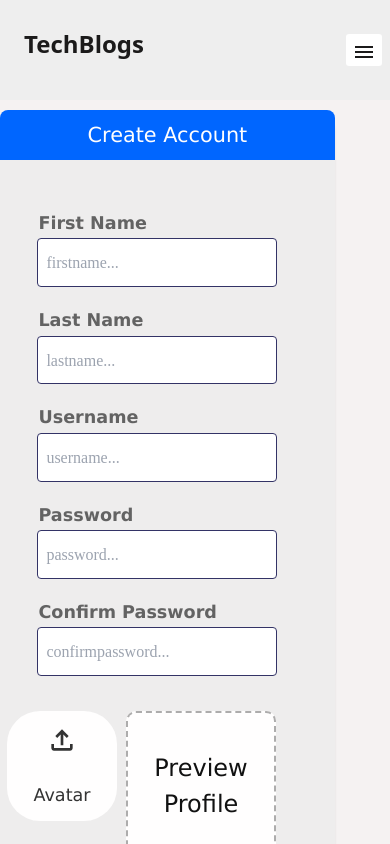
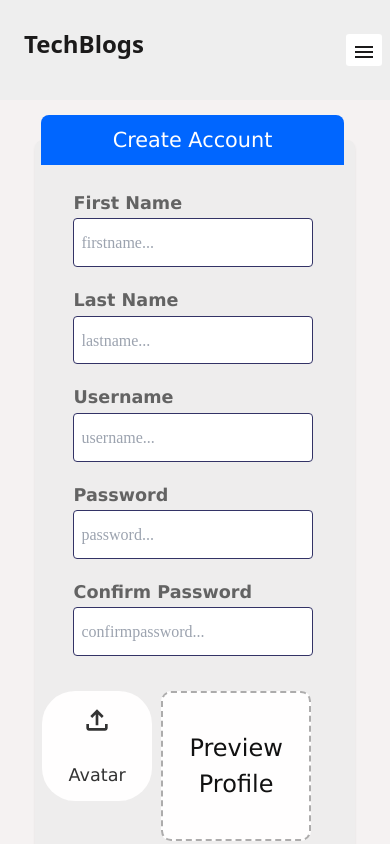
Before and after one commit to TalibehSerignKebbeh/blogsite, a React (Vite) app: page /register in a window 390 px wide. Built offline with nearby package versions, Linux system fonts and the light colour scheme.

Commit message:
commit msg 1

```diff
--- a/src/components/Blog/blogcard.css
+++ b/src/components/Blog/blogcard.css
@@ -55,6 +55,11 @@
     text-align: start;
     color: var(--text-color);
 }
+
+.blog-link>.blog-title{
+    font-size: 1.5rem;
+}
+
 .blog-title::first-letter{
     text-transform: capitalize;
 }
--- a/src/components/Blog/viewblog.css
+++ b/src/components/Blog/viewblog.css
@@ -15,6 +15,8 @@
     padding: 20px 30px;
     font-size: 20px;
     box-shadow: 7px 31px 70px 0px rgba(0,0,0,0.1);
+    overflow-wrap: break-word;
+    overflow-x: hidden !important;
 }
 
 .comments_section{
@@ -38,6 +40,11 @@
 code {
       background-color: rgba(#616161, 0.1);
       color: #616161;
+      max-width: -moz-fit-content !important;
+      max-width: fit-content !important;
+      width: auto;
+
+
     }
     pre {
       background: #0d0d0d;
--- a/src/components/Navigation/NavLi.jsx
+++ b/src/components/Navigation/NavLi.jsx
@@ -5,12 +5,14 @@ import './navlink.css'
 import NavigateNextIcon from '@mui/icons-material/NavigateNext';
 
 const NavLi = ({ title, path, children }) => {
-    // console.log(children);
+
     let childrenHeight = 0;
     if (children?.length) {
-        childrenHeight = children?.length * 26;
+        childrenHeight = children?.length * 30;
     }
     const [isExpanded, setisExpanded] = useState(false);
+
+
     return (<li id=''
         className={`main-list ${isExpanded ? 'active' : ''}`}>
         {children?.length ?
@@ -18,9 +20,14 @@ const NavLi = ({ title, path, children }) => {
                 <button onClick={() => setisExpanded(!isExpanded)}
                     className='nav-title-btn'>
                     <span className='expand-title'>{title}</span>
-                    <span className='icon'><NavigateNextIcon fontSize='small'/></span></button>
+                    <span className='icon'>
+                        <NavigateNextIcon fontSize='small' />
+                    </span>
+                </button>
                 <ul style={{
                     height: isExpanded ? `${childrenHeight}px` : '0px',
+                    paddingTop:isExpanded? '6px':'0px',
+                    paddingBottom:isExpanded? '6px':'0px',
 
                 }}
                     className={`child-links ${isExpanded ? 'active' : ''}`}>
--- a/src/components/Navigation/navlink.css
+++ b/src/components/Navigation/navlink.css
@@ -77,6 +77,9 @@
     right: 20px;
     transition: height .5s ease;
 }
+.child-links>li{
+    width: 100%;
+}
 
 .child-links.active{
     /* padding:14px 0px 14px 0px; */
--- a/src/components/Preview.jsx
+++ b/src/components/Preview.jsx
@@ -114,7 +114,7 @@ export const BlogContainer = styled.div`
     h5,
     h6 {
       line-height: 1.1;
-      margin-top:10px;
+      margin-top:15px;
   color:var(--text-color);
    text-align:start;
     }
@@ -146,9 +146,11 @@ export const BlogContainer = styled.div`
     pre {
       background: #0d0d0d;
       color: #fff;
-      font-family: "JetBrainsMono", monospace;
+      ${'' /* font-family: "JetBrainsMono", monospace; */}
       padding: 0.75rem 1rem;
       border-radius: 0.5rem;
+      margin-top:10px;
+  margin-bottom:10px;
       code {
         color: inherit;
         padding: 0;
@@ -230,5 +232,14 @@ pre{
   background-color:var(--elements-bg);
   color:var(--text-color);
 }
+ul>p::before{
+  content:"";
+  display:block;
+  width:5px;
+  height:5px;
+  border-radius:4px;
+  background-color:'#333';
+
+}
 }
 `;
--- a/src/components/User/CreateAccount.jsx
+++ b/src/components/User/CreateAccount.jsx
@@ -4,6 +4,7 @@ import { useState } from 'react';
 import { AxiosInstance } from '../../api';
 import { Link, useNavigate } from 'react-router-dom';
 import FileUploadOutlined from '@mui/icons-material/FileUploadOutlined';
+import { GetError } from '../Config';
 // import UseInput from '../input/UseInput'
 
 let allowImageTypes = ['image/jpeg', 'image/jpg',
@@ -16,6 +17,7 @@ const CreateAccount = () => {
     const [uploading, setuploading] = useState(false);
     const [profileUrl, setprofileUrl] = useState(null);
     const [successMessage, setSuccessMessage] = useState('')
+    const [errorMessage, seterrorMessage] = useState('');
     const [user, setuser] = useState({
         firstName: '', lastName: "", username: '',
         profile: null, role: '', password: '',
@@ -127,11 +129,20 @@ const CreateAccount = () => {
                 }
             })
                 .then((res) => {
-                    console.log(res);
                     setSuccessMessage(res?.data?.message)
+                    document.documentElement.scroll({
+                        behavior: 'smooth',
+                        top:2,
+                    })
 
                 }).catch((err) => {
                     console.log(err);
+                    seterrorMessage(GetError(err))
+                    if (err?.response?.data?.errors) {
+                        const errorsFromApi = err?.response?.data?.errors
+                        setErrors({ ...errors, ...errorsFromApi })
+                    }
+
                 }).finally(() => {
                     setuploading(false)
                 })
@@ -146,6 +157,7 @@ const CreateAccount = () => {
             <div className='signup-wrapper'>
                 <form className='signup-form' onSubmit={submitForm}>
                     <h3 className='signup-title'>Create Account</h3>
+
                     <div className='grid_wrapper'>
                         <div className='input-wrapper'>
                             <label htmlFor="firstName">first name</label>
@@ -226,8 +238,28 @@ const CreateAccount = () => {
                         </div>
                     </div>
                     <div className='input-wrapper submit'>
+                        {successMessage?.length ?
+                            <div style={{
+                                backgroundColor: '#09862e',
+                                marginLeft: '0px',
+                                marginRight: 'auto',
+                                textAlign: 'start', padding: '10px',
+                                borderRadius: '10px', color: '#fff',
+                                display: 'flex',
+                                justifyContent: 'space-between',
+                                minWidth: '200px',
+                                gap:'50px',
+                                maxWidth: '100%', alignItems: 'center',
+
+                            }}>
+                                <small>{successMessage}</small>
+                                <small
+                                    style={{ cursor: 'pointer', }}
+                                    onClick={e => setSuccessMessage('')}>x</small>
+                            </div>
+                            : null}
                         <button
-                        type='submit' >{uploading ? "uploading" : `Submit`}</button>
+                            type='submit' >{uploading ? "uploading..." : `Submit`}</button>
                     </div>
                     <div className='message_wrapper'>
                         <span>Already have an account? </span>
--- a/src/components/User/createaccount.css
+++ b/src/components/User/createaccount.css
@@ -1,7 +1,14 @@
-/* .register_wrapper{
-    display: block;
-    overflow-y: hidden;
-} */
+.register_wrapper{
+    /* text-align: center;
+    display: grid;
+    grid-template-columns: 1fr;
+    grid-template-rows: 1fr;
+    justify-content: center;
+    align-items: center;
+    justify-self: center;
+    background-color: #fff; */
+    margin: auto;
+}
 .signup-wrapper {
     /* min-height: 100vh; */
     width: 100%;
@@ -15,8 +22,8 @@
     margin: auto;
     padding: auto;
     flex: 1;
-    margin-top: 10px;
-    margin-bottom: 10px;
+    margin-top: 30px;
+    /* margin-bottom: 20px; */
     font-family: 'Lucida Sans', 'Lucida Sans Regular', 'Lucida Grande', 'Lucida Sans Unicode', Geneva, Verdana, sans-serif;
     /* overflow-y: scroll; */
 }
@@ -25,6 +32,7 @@
     position: relative;
     justify-self: baseline;
     padding: 40px 45px;
+    padding-top: 0px !important;
     /* width: -moz-fit-content; */
     width: max-content;
     background-color: var(--form-bg);
@@ -34,7 +42,7 @@
     flex-direction: column; */
     display: grid;
     grid-template-columns: 1fr;
-    gap: 20px;
+    gap: 5px;
     margin: 10px auto 0px auto;
      border-top-left-radius: 8px;
     border-top-right-radius: 8px;
@@ -43,7 +51,7 @@
 
 
 .signup-title {
-    position: absolute;
+    position: relative;
     width: 100%;
     font-size: 1.3rem;
     color: #fffefe;
@@ -52,20 +60,22 @@
     text-align: center;
     height: 50px;
     line-height: 50px;
-    margin-top: -10px;
+    margin-top: -25px;
     background-color: #0066ff;
  border-top-left-radius: 8px;
     border-top-right-radius: 8px;
+    grid-column: 1/-1;
 }
 
 .grid_wrapper{
-    margin-top: 40px;
+    margin-top: 20px;
     display: grid;
     grid-template-columns: repeat(2, 1fr);
     gap: 30px;
     row-gap: 20px;
     align-items: start;
     margin-bottom: 40px;
+
 }
 .input-wrapper {
     width: 300px;
@@ -174,7 +184,6 @@
     align-items: center;
 }
 .input-wrapper.profile> span{
-    /* grid-row: 1/3; */
     grid-column: 1/3;
     order: 0;
     display: block;
@@ -215,11 +224,12 @@
 
 .message_wrapper{
     color: var(--text-color);
+    margin-top: 20px;
 }
 
 @media (max-width: 700px) {
     .grid_wrapper{
-        margin-top: 70px;
+        margin-top: 20px;
         grid-template-columns: 1fr;
         grid-template-rows: auto;
     }
@@ -232,8 +242,9 @@
     width: 240px;
    }
 }
-@media (max-width: 480px) {
+@media (max-width: 545px) {
     .signup-form {
+        grid-template-columns: 1fr;
 
         padding: 10px 30px 10px 20px;
     }
@@ -277,8 +288,23 @@ and .input-wrapper width */
 
 /* media query to adjust .input-wrapper
 .input-wrapper elements to form one column */
-@media (max-width: 530px) {
+@media (max-width: 533px) {
+    .signup-form{
+        grid-template-columns: 1fr;
+        justify-items: flex-start;
+        /* background-color: #fff; */
+        justify-content: start;
+        justify-items: center;
+
+    }
+    .grid_wrapper{
+        width: 100%;
+        /* grid-column-start: 1;
+        grid-column-end: -1; */
+        grid-column: 1/-1;
+    }
     .input-wrapper{
         grid-column: 1/3;
+        /* border: 1px solid salmon; */
     }
 }
```
Lines whose indentation alone changed are shown as unchanged.
